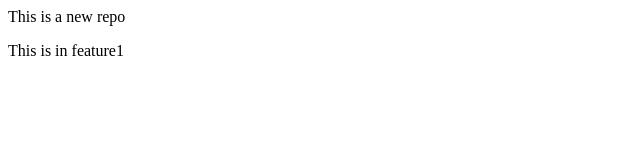
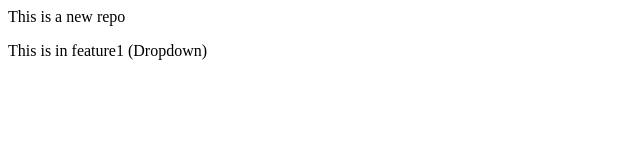
Before and after one commit to Maaz-Maqsood/localrepo, a plain HTML site: page index.html in a window 1280 px wide. Shown: the full height of the page, 0-640 px from the left. Drawn offline with Linux system fonts and the light colour scheme.

Commit message:
Added Dropdown

```diff
--- a/index.html
+++ b/index.html
@@ -1,2 +1,2 @@
 <p>This is a new repo</p>
-<p>This is in feature1</p>
+<p>This is in feature1 (Dropdown)</p>
```
